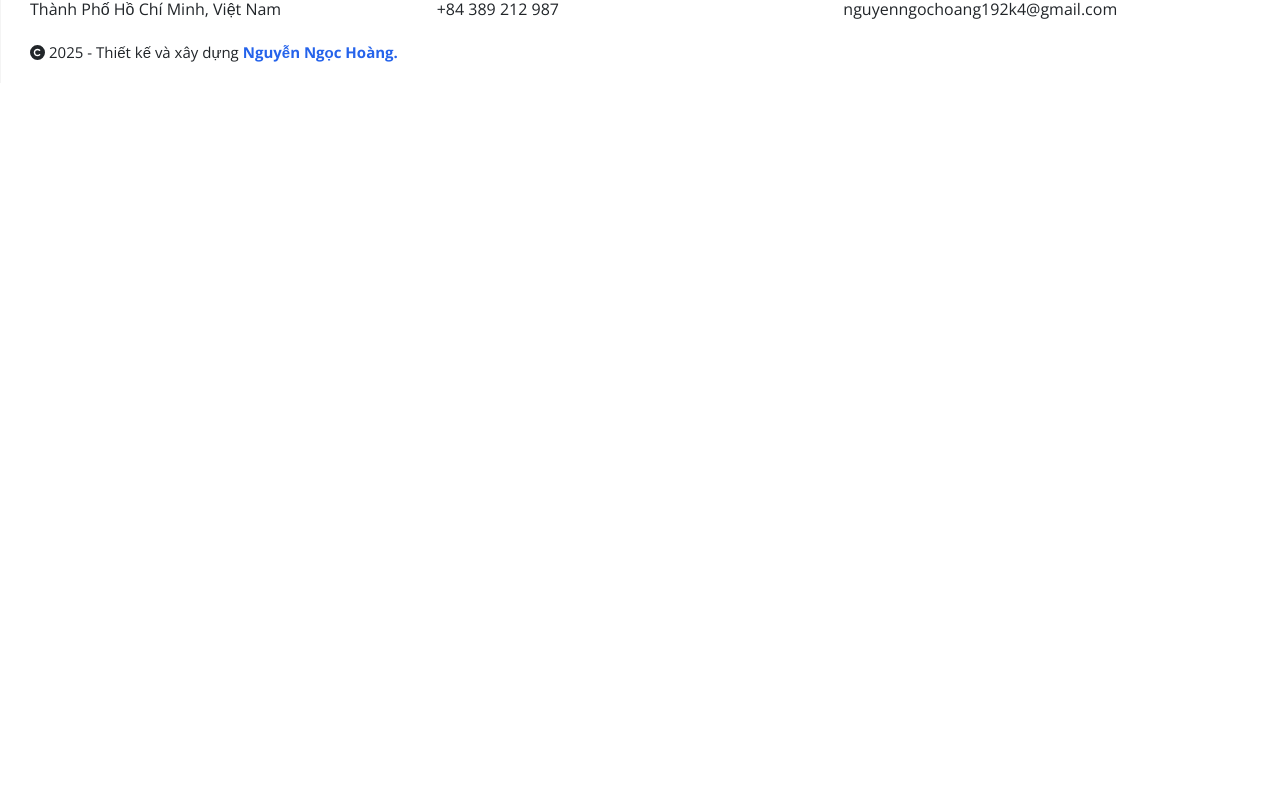
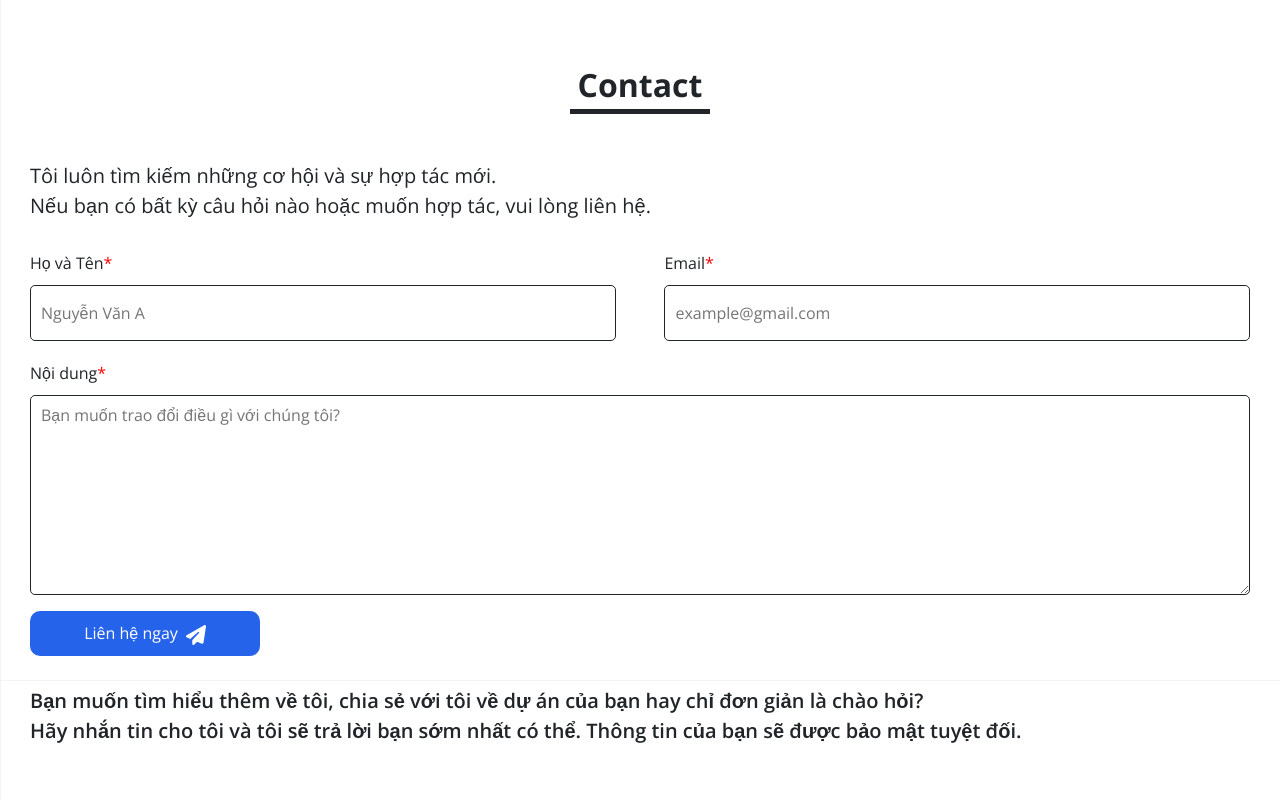
Before and after one commit to hoang192k4/portfoilo_site, a React (Vite) app: page / in a window 1280 px wide. Shown: the part 1720-2520 px from the top of the page. Before the commit the page ends 1803 px from the top, so only its background shows below. Built offline with nearby package versions, Linux system fonts and the light colour scheme.

Commit message:
done section contact

```diff
--- a/package.json
+++ b/package.json
@@ -14,9 +14,11 @@
         "normalize.css": "^8.0.1",
         "react": "^19.1.1",
         "react-dom": "^19.1.1",
+        "react-hook-form": "^7.62.0",
         "react-icons": "^5.5.0",
         "react-responsive": "^10.0.1",
-        "react-scroll": "^1.9.3"
+        "react-scroll": "^1.9.3",
+        "react-toastify": "^11.0.5"
     },
     "devDependencies": {
         "@eslint/js": "^9.33.0",
--- a/src/assets/styles/GlobalStyles.scss
+++ b/src/assets/styles/GlobalStyles.scss
@@ -1,5 +1,6 @@
 @import 'normalize.css';
 @import url('https://fonts.googleapis.com/css2?family=Open+Sans:ital,wght@0,300..800;1,300..800&display=swap');
+
 :root {
     --text-color: #333;
     --background-color: #888;
@@ -10,6 +11,7 @@
     --font-size-text: 2rem;
     --bg-gradient-frist: rgba(51, 50, 50, 0.05);
     --bg-gradient-second: rgba(44, 42, 42, 0.05);
+    --padding-top-section: 6rem;
 }
 
 html {
@@ -125,7 +127,30 @@ ul {
     color: var(--background-color);
     border-radius: 10px;
 }
-@media screen and (max-width: 1500px) {
+
+.hashtag {
+    text-align: center;
+    position: relative;
+
+    &:after {
+        content: '';
+        position: absolute;
+        top: 100%;
+        left: 50%;
+        width: 14rem;
+        height: 0.5rem;
+        transform: translateX(-50%);
+        background-color: var(--text-color);
+    }
+}
+
+.error-message {
+    font-size: 1.4rem;
+    color: red;
+    padding-top: 1rem;
+}
+
+@media screen and (max-width: 1400px) {
     body {
         &:after {
             background: linear-gradient(
@@ -138,6 +163,7 @@ ul {
         }
     }
 }
+
 @media screen and (max-width: 1200px) {
     body {
         &:after {
@@ -145,6 +171,7 @@ ul {
         }
     }
 }
+
 @media screen and (max-width: 768px) {
     html {
         // tương đương 1 rem = 8px
--- a/src/assets/styles/_mixins.scss
+++ b/src/assets/styles/_mixins.scss
@@ -2,6 +2,7 @@
     display: flex;
     align-items: center;
 }
+
 @mixin flexBetween {
     @include flex;
     justify-content: space-between;
--- a/src/components/ui/Button/Button.module.scss
+++ b/src/components/ui/Button/Button.module.scss
@@ -1,5 +1,4 @@
 .wapper {
-    /* padding: 1rem 6rem; */
     width: 23rem;
     height: 4.5rem;
     border-radius: 10px;
--- /dev/null
+++ b/src/components/ui/ErrorMessage/index.tsx
@@ -0,0 +1,8 @@
+interface Props {
+    subTitle: string | undefined;
+}
+const ErrorMessage = ({ subTitle }: Props) => {
+    return <p className="error-message">{subTitle}</p>;
+};
+
+export default ErrorMessage;
--- a/src/pages/About/AboutItem.tsx
+++ b/src/pages/About/AboutItem.tsx
@@ -12,13 +12,13 @@ interface Props {
 }
 const AboutItem = ({ title, children, className, iconLeft }: Props) => {
     return (
-        <>
+        <div className={cx('content-box')}>
             <h2 className={cx('title')}>
                 {iconLeft && iconLeft}
                 {title}
             </h2>
             <div className={cx('content-item', className)}>{children}</div>
-        </>
+        </div>
     );
 };
 
--- a/src/pages/About/index.tsx
+++ b/src/pages/About/index.tsx
@@ -20,7 +20,7 @@ const cx = classNames.bind(styles);
 const About = () => {
     return (
         <section className={cx('wapper')} id="about">
-            <h1 className={cx('hashtag')}>Giới Thiệu</h1>
+            <h1 className="hashtag">Giới Thiệu</h1>
             <div className={cx('content')}>
                 <AboutItem title="Học Vấn" className="education" iconLeft={<FaGraduationCap />}>
                     <div>
@@ -68,6 +68,7 @@ const About = () => {
                             </li>
                         </ul>
                     </div>
+
                     <div className={cx('experience-right')}>
                         <div className={cx('experience-right-item')}>
                             <div>
--- a/src/pages/Contact/Contact.module.scss
+++ b/src/pages/Contact/Contact.module.scss
@@ -0,0 +1,112 @@
+@use '@styles/mixins' as *;
+.wapper {
+    padding-top: var(--padding-top-section);
+    padding-bottom: 15rem;
+    color: var(--text-color);
+}
+
+.title {
+    padding: 3rem 0;
+    p {
+        font-size: 2rem;
+    }
+}
+
+.form {
+    &-row {
+        @include flexBetween;
+        flex-wrap: wrap;
+        margin-bottom: 2rem;
+    }
+    &-group {
+        width: 48%;
+
+        input {
+            width: 100%;
+            padding: 1rem;
+            height: 5.6rem;
+            border-radius: 5px;
+            border: 1px solid var(--text-color);
+            background-color: var(--background-color);
+            color: var(--text-color);
+            outline: none;
+        }
+    }
+
+    &-label {
+        display: block;
+        margin-bottom: 1rem;
+
+        span {
+            color: red;
+        }
+    }
+
+    &-text {
+        margin-bottom: 1rem;
+
+        textarea {
+            width: 100%;
+            max-width: 100%;
+            min-height: 20rem;
+            max-height: 40rem;
+            padding: 1rem;
+            border-radius: 5px;
+            border: 1px solid var(--text-color);
+            background-color: var(--background-color);
+            color: var(--text-color);
+            outline: none;
+            resize: vertical;
+        }
+    }
+
+    &-submit {
+        span {
+            margin-top: 0.3rem;
+        }
+    }
+}
+
+.note {
+    padding: 3rem 0;
+    p {
+        font-size: 2rem;
+        font-weight: 600;
+    }
+}
+
+.form-group-error {
+    label {
+        color: red;
+    }
+
+    input {
+        border-color: red;
+    }
+
+    textarea {
+        border-color: red;
+    }
+}
+
+@media screen and (max-width: 1200px) {
+    .wapper {
+        margin: 0 1rem;
+    }
+}
+
+@media screen and (max-width: 768px) {
+    .form-row {
+        margin-bottom: 0;
+    }
+    .form-group {
+        width: 100%;
+        margin-bottom: 2rem;
+    }
+
+    .form-submit {
+        position: relative;
+        left: 50%;
+        transform: translateX(-50%);
+    }
+}
--- a/src/pages/Contact/index.tsx
+++ b/src/pages/Contact/index.tsx
@@ -1,14 +1,108 @@
 import classNames from 'classnames/bind';
+import { FaPaperPlane } from 'react-icons/fa6';
+import { useForm } from 'react-hook-form';
+import { toast, ToastContainer } from 'react-toastify';
+import 'react-toastify/dist/ReactToastify.css';
 
 import styles from './Contact.module.scss';
+import Button from '@components/ui/Button';
+import ErrorMessage from '@/components/ui/ErrorMessage';
 
 const cx = classNames.bind(styles);
 
+interface Contact {
+    name: string;
+    email: string;
+    content: string;
+}
+
 const Contact = () => {
+    const {
+        register,
+        handleSubmit,
+        formState: { errors },
+    } = useForm<Contact>();
+
+    const handleContact = (data: Contact) => {
+        toast.success(
+            <div>
+                Cảm ơn <strong style={{ color: '#4CAF50' }}>{data.name}</strong> đã tương tác!{' '}
+                <br />
+                Chúng tôi đã nhận được phản hồi của bạn.
+            </div>,
+        );
+    };
+
     return (
         <>
             <section className={cx('wapper')} id="contact">
-                <h1>Contact</h1>
+                <h1 className="hashtag">Contact</h1>
+
+                <div className={cx('title')}>
+                    <p>Tôi luôn tìm kiếm những cơ hội và sự hợp tác mới.</p>
+                    <p>Nếu bạn có bất kỳ câu hỏi nào hoặc muốn hợp tác, vui lòng liên hệ.</p>
+                </div>
+
+                <form className={cx('form')} onSubmit={handleSubmit(handleContact)}>
+                    <div className={cx('form-row')}>
+                        <div className={cx('form-group', errors.name ? 'form-group-error' : '')}>
+                            <label htmlFor="name" className={cx('form-label')}>
+                                Họ và Tên<span>*</span>
+                            </label>
+                            <input
+                                type="text"
+                                {...register('name', { required: 'Vui lòng nhập họ và tên' })}
+                                placeholder="Nguyễn Văn A"
+                            />
+                            {errors.name && <ErrorMessage subTitle={errors.name.message} />}
+                        </div>
+                        <div className={cx('form-group', errors.email ? 'form-group-error' : '')}>
+                            <label htmlFor="name" className={cx('form-label')}>
+                                Email<span>*</span>
+                            </label>
+                            <input
+                                type="text"
+                                {...register('email', {
+                                    required: 'Vui lòng nhập email',
+                                    pattern: {
+                                        value: /^[^\s@]+@[^\s@]+\.[^\s@]+$/,
+                                        message: 'Email không hợp lệ',
+                                    },
+                                })}
+                                placeholder="example@gmail.com"
+                            />
+                            {errors.email && <ErrorMessage subTitle={errors.email.message} />}
+                        </div>
+                    </div>
+
+                    <div className={cx('form-text', errors.content ? 'form-group-error' : '')}>
+                        <label htmlFor="content" className={cx('form-label')}>
+                            Nội dung<span>*</span>
+                        </label>
+                        <textarea
+                            {...register('content', { required: 'Vui lòng nhập nội dung' })}
+                            placeholder="Bạn muốn trao đổi điều gì với chúng tôi?"
+                        ></textarea>
+                        {errors.content && <ErrorMessage subTitle={errors.content.message} />}
+                    </div>
+
+                    <Button primary className={cx('form-submit')} iconRight={<FaPaperPlane />}>
+                        Liên hệ ngay
+                    </Button>
+                </form>
+
+                <div className={cx('note')}>
+                    <p>
+                        Bạn muốn tìm hiểu thêm về tôi, chia sẻ với tôi về dự án của bạn hay chỉ đơn
+                        giản là chào hỏi?
+                    </p>
+                    <p>
+                        Hãy nhắn tin cho tôi và tôi sẽ trả lời bạn sớm nhất có thể. Thông tin của
+                        bạn sẽ được bảo mật tuyệt đối.
+                    </p>
+                </div>
+
+                <ToastContainer />
             </section>
         </>
     );
--- a/src/pages/Home/Home.module.scss
+++ b/src/pages/Home/Home.module.scss
@@ -31,11 +31,11 @@
     margin-bottom: 1rem;
 }
 
-.socail {
+.social {
     text-align: center;
 }
 
-.socail-icon {
+.social-icon {
     background-color: var(--text-color);
     color: var(--background-color);
     width: 4.8rem !important;
```
Also changed, not shown: src/pages/About/About.module.scss (+15 -6 lines), src/pages/Home/index.tsx (+4 -4 lines), 1 other file (tests, documents, lock files or other folders).
